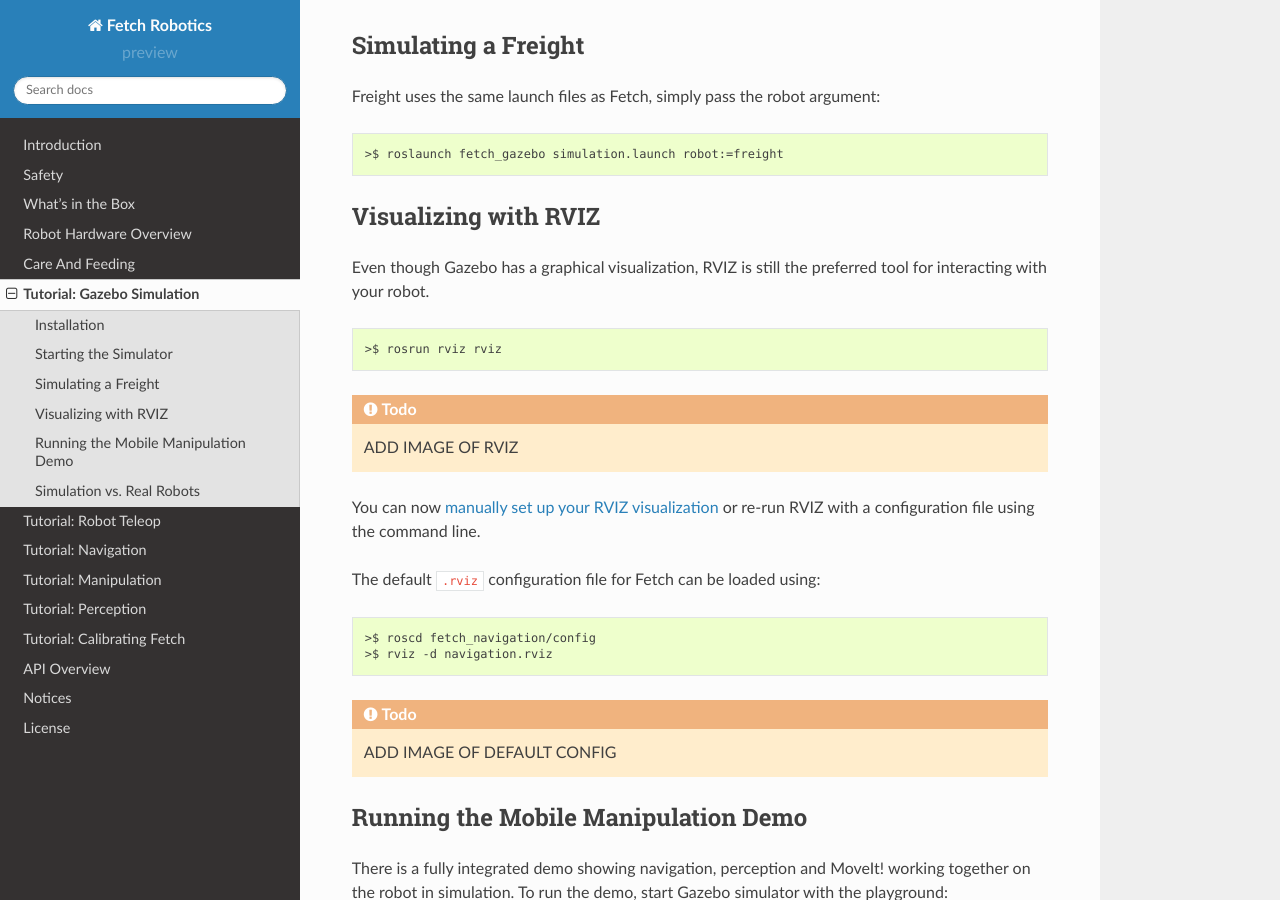
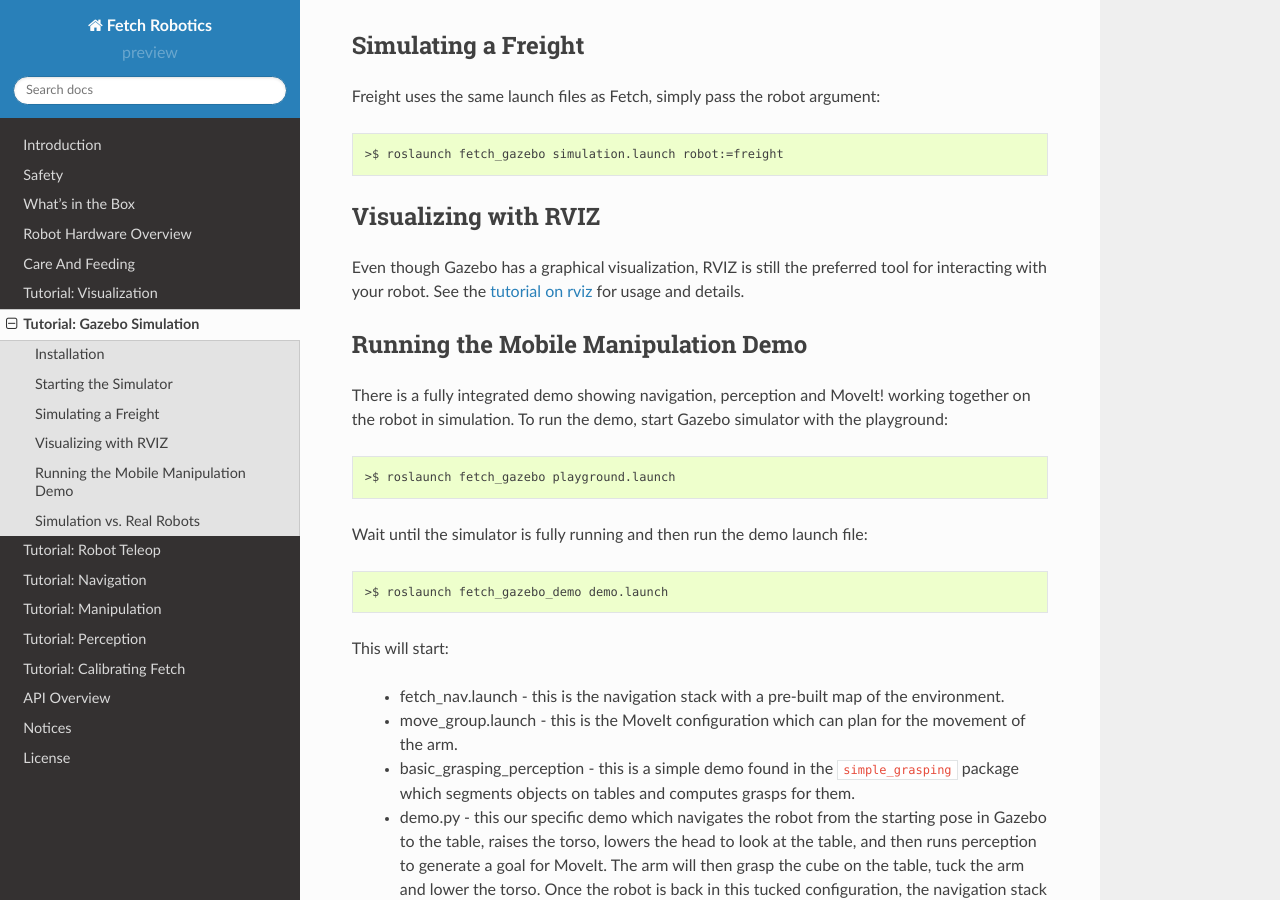
Before and after one commit to fetchrobotics/docs, a Sphinx documentation site: the page built from source/gazebo.rst, in a window 1280 px wide and 900 px high, scrolled down 1454 px. Built offline with Sphinx 7.4.7 and the Read the Docs theme 2.0.0, drawn with Linux system fonts in a browser that asks for light colours.

Commit message:
add visualization tutorial

```diff
--- a/source/gazebo.rst
+++ b/source/gazebo.rst
@@ -63,27 +63,10 @@
 
 Visualizing with RVIZ
 ---------------------
+
 Even though Gazebo has a graphical visualization, RVIZ is still the preferred
-tool for interacting with your robot.
-
-::
-
-    >$ rosrun rviz rviz
-
-.. todo:: ADD IMAGE OF RVIZ
-
-You can now `manually set up your RVIZ visualization
-<http://gazebosim.org/tutorials?tut=drcsim_visualization&cat=drcsim#VisualizingtheRobotmodel>`_
-or re-run RVIZ with a configuration file using the command line.
-
-The default ``.rviz`` configuration file for Fetch can be loaded using:
-
-::
-
-	>$ roscd fetch_navigation/config
-	>$ rviz -d navigation.rviz
-
-.. todo:: ADD IMAGE OF DEFAULT CONFIG
+tool for interacting with your robot. See the :ref:`tutorial on rviz<rviz>`
+for usage and details.
 
 .. _mm_demo:
 
--- a/source/index.rst
+++ b/source/index.rst
@@ -22,6 +22,7 @@
 .. toctree::
    :maxdepth: 2
 
+   visualization
    gazebo
    teleop
    navigation
```
Also changed, not shown: source/visualization.rst (added, +68 -0 lines), source/_static/rqt_runtime_monitor.png (added), source/_static/rqt_runtime_monitor_runstopped.png (added), source/_static/rviz.png (added), source/_static/rviz_navigation.png (added).
